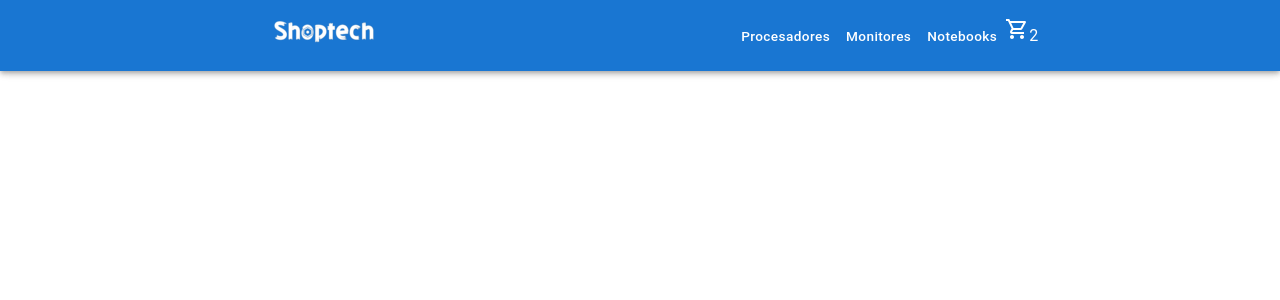
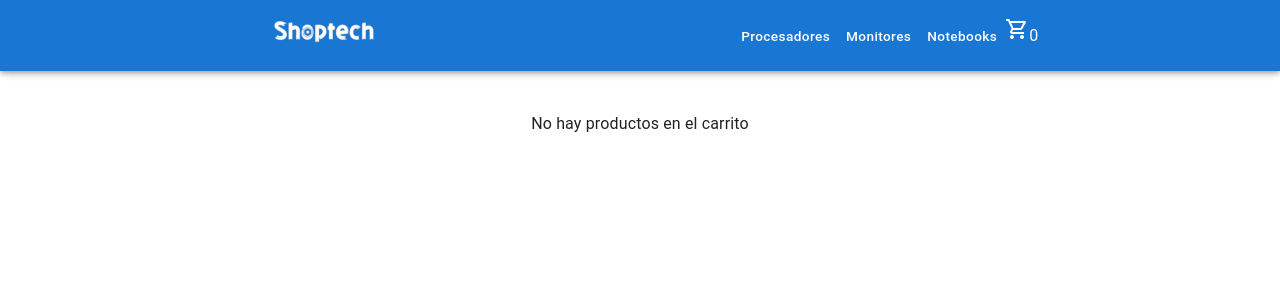
Before and after one commit to EnzoPego/Entrega-Final-Coderhouse-ReactJS, a React (Create React App) app: page /Cart in a window 1280 px wide. Shown: the top 300 px of the page. Built offline with nearby package versions, Linux system fonts and the light colour scheme.

Commit message:
se agrega funcionalidad al carrito

```diff
--- a/src/App.js
+++ b/src/App.js
@@ -1,11 +1,13 @@
 import Navbar from './components/NavBar/NavBar';
 import './App.css'
-
+import { CartProvider } from './components/context/CartContext';
 
 // Pages
-import Inicio from './components/pages/Inicio';
+import Home from './components/pages/Home';
 import ProductDetail from './components/pages/ProductDetali/ProductDetail';
 import ProductCategory from './components/pages/ProductCategory';
+import Cart from './components/pages/Cart';
+
 
 import { BrowserRouter as Router, Routes, Route } from 'react-router-dom';
 
@@ -14,16 +16,19 @@ const App = () => {
 
     return (
         <Router>
+            <CartProvider>
                 <div className="App">
 
                     <Navbar />
 
                     <Routes>
-                    <Route path='/' element={<Inicio />} />
+                        <Route path='/' element={<Home />} />
                         <Route path='/ProductCategory/:category' element={<ProductCategory />} />
                         <Route path='/ProductDetail/:id' element={<ProductDetail />} />
+                        <Route path='/Cart' element={<Cart />} />
                     </Routes>
                 </div>
+            </CartProvider>
         </Router>
     );
 };
--- a/src/components/Details.js
+++ b/src/components/Details.js
@@ -1,34 +1,71 @@
 import * as React from 'react';
-import { Typography,useTheme,useMediaQuery } from '@mui/material';
+import { Typography, useTheme, useMediaQuery,Snackbar} from '@mui/material';
+import MuiAlert from '@mui/material/Alert';
+import { CartContext } from './context/CartContext';
+import { useContext } from 'react';
+
 
 const Details = ({ data }) => {
   const theme = useTheme();
   const isSmallScreen = useMediaQuery(theme.breakpoints.down('md'));
+  const { addToCart } = useContext(CartContext);
+  const [open, setOpen] = React.useState(false);
+
+  const handleAddToCart = () => {
+    addToCart(data);
+   // console.log('Producto agregado al carrito:', data);
+    setOpen(true);
+  };
+
+  const handleClose = (event, reason) => {
+    if (reason === 'clickaway') {
+      return;
+    }
+    setOpen(false);
+  };
 
   return (
-    <div style={{
-      display: 'flex',
-      flexDirection: isSmallScreen ? 'column' : 'row',
-      maxWidth: 900,
-      marginTop: '90px',
-    }}>
-      <img src={data.img} alt="imagen producto" style={{ width: '45%', display: 'block', margin: isSmallScreen ? 'auto' : 'initial' }} />
-      <div style={{ flex: 1, padding: '5px', display: 'flex', flexDirection: 'column' }}>
-        <Typography gutterBottom variant="h5" component="div" sx={{ fontWeight: 'bold', fontSize: '1.5rem' }}>
+    <div style={{ display: 'flex', flexDirection: isSmallScreen ? 'column' : 'row', maxWidth: 900, marginTop: '90px' }}>
+      <img src={data.img} alt="imagen producto" style={{ width: '45%', display: 'block', margin: isSmallScreen ? 'auto' : 'initial', }} />
+      <div style={{ flex: 1, padding: '5px', display: 'flex', flexDirection: 'column', }}
+      >
+        <Typography
+          gutterBottom
+          variant="h5"
+          component="div"
+          sx={{ fontWeight: 'bold', fontSize: '1.5rem' }}
+        >
           {data.product}
         </Typography>
         <Typography variant="h5" sx={{ color: '#FF8C00' }}>
           US$ {data.price}
         </Typography>
-        <Typography variant="body1" sx={{ fontSize: '0.8rem', marginTop: '8px' }}>
+        <Typography
+          variant="body1"
+          sx={{ fontSize: '0.8rem', marginTop: '8px' }}
+        >
           {data.description}
         </Typography>
-        <div style={{ display: 'flex', justifyContent: 'center', marginTop: '16px' }}>
-          <button style={{ backgroundColor: '#1976d2', color: 'white', padding: '16px 20px', margin: '8px 0', border: 'none', cursor: 'pointer', width: '70%' }}>COMPRAR</button>
+        <div
+          style={{
+            display: 'flex',
+            justifyContent: 'center',
+            marginTop: '16px',
+          }}
+        >
+          <button onClick={handleAddToCart} style={{backgroundColor: '#1976d2',color: 'white', padding: '16px 20px',margin: '8px 0', border: 'none', cursor: 'pointer',width: '70%',}} >
+            Añadir al Carrito
+          </button>
         </div>
+        <Snackbar open={open} autoHideDuration={1500} onClose={handleClose} anchorOrigin={{ vertical:'top', horizontal:'right' }}>
+          <MuiAlert elevation={6} variant="filled" onClose={handleClose} severity="success">
+            Producto agregado al carrito!
+          </MuiAlert>
+        </Snackbar>
       </div>
     </div>
+
   );
-}
+};
 
 export default Details;
--- a/src/components/NavBar/NavBar.js
+++ b/src/components/NavBar/NavBar.js
@@ -2,9 +2,9 @@ import * as React from 'react';
 import logoNavBar from './logoNavBar.png'
 import Cart from '@mui/icons-material/LocalGroceryStoreOutlined';
 import MenuIcon from '@mui/icons-material/Menu';
-import {AppBar,Toolbar,Typography, Button,IconButton,List,Divider,Box,Drawer,CssBaseline} from '@mui/material';
+import { AppBar, Toolbar, Typography, Button, IconButton, List, Divider, Box, Drawer, CssBaseline } from '@mui/material';
 import { Link } from 'react-router-dom';
-
+import { CartContext } from '../context/CartContext';
 
 const drawerWidth = 240;
 const navItems = [
@@ -17,10 +17,26 @@ const DrawerAppBar = (props) => {
 
   const { window } = props;
   const [mobileOpen, setMobileOpen] = React.useState(false);
-
+  const { cartItems } = React.useContext(CartContext);
   const handleDrawerToggle = () => {
     setMobileOpen((prevState) => !prevState);
   };
+
+  const uniqueCartItems = cartItems.reduce((acc, item) => {
+    const existingItem = acc.find(
+      (cartItem) => cartItem.product === item.product
+    );
+    if (existingItem) {
+      existingItem.quantity += 1;
+    } else {
+      acc.push({ ...item, quantity: 1 });
+    }
+    return acc;
+  }, []);
+
+  const totalQuantity = uniqueCartItems.reduce((acc, item) => {
+    return acc + item.quantity;
+  }, 0);
 
   const drawer = (
     <Box onClick={handleDrawerToggle} sx={{ textAlign: 'center' }}>
@@ -31,14 +47,16 @@ const DrawerAppBar = (props) => {
       <Box>
         {navItems.map((item) => (
           <List key={item.name}>
-            <Button component={Link} to={item.path} sx={{ color: '#fff',fontSize: '0.85rem',textTransform: 'none'}}>
+            <Button component={Link} to={item.path} sx={{ color: '#fff', fontSize: '0.85rem', textTransform: 'none' }}>
               {item.name}
             </Button>
           </List>
         ))}
       </Box>
-      <Cart />
-      <span>2</span>
+      <Link to='/Cart' style={{ textDecoration: 'none',color: 'white' }}>
+        <Cart />
+        <span>{totalQuantity}</span>
+      </Link>
     </Box>
   );
 
@@ -65,12 +83,14 @@ const DrawerAppBar = (props) => {
           </Typography>
           <Box sx={{ display: { xs: 'none', sm: 'block' }, justifyContent: 'space-between' }}>
             {navItems.map((item) => (
-              <Button key={item.name} component={Link} to={item.path} sx={{ color: '#fff',fontSize: '0.85rem', textTransform: 'none' }}>
+              <Button key={item.name} component={Link} to={item.path} sx={{ color: '#fff', fontSize: '0.85rem', textTransform: 'none' }}>
                 {item.name}
               </Button>
             ))}
-            <Cart />
-            <span>2</span>
+            <Link to='/Cart' style={{ textDecoration: 'none',color: 'white' }}>
+              <Cart />
+              <span>{totalQuantity}</span>
+            </Link>
             <Box sx={{ display: 'flex', alignItems: 'center' }}>
             </Box>
           </Box>
--- /dev/null
+++ b/src/components/context/CartContext.js
@@ -0,0 +1,21 @@
+import React, { createContext, useState } from "react";
+
+export const CartContext = createContext();
+
+export const CartProvider = ({ children }) => {
+  const [cartItems, setCartItems] = useState([]);
+
+  const addToCart = (item) => {
+    setCartItems([...cartItems, item]);
+  };
+
+  const removeFromCart = (item) => {
+    setCartItems(cartItems.filter((cartItem) => cartItem.id !== item.id));
+  };
+
+  return (
+    <CartContext.Provider value={{ cartItems, addToCart, removeFromCart }}>
+      {children}
+    </CartContext.Provider>
+  );
+};
--- /dev/null
+++ b/src/components/pages/Cart.js
@@ -0,0 +1,73 @@
+import React, { useContext } from 'react';
+import { CartContext } from '../context/CartContext';
+import { List, ListItem, ListItemText, ListItemAvatar, Avatar, Typography, IconButton, } from '@mui/material';
+import DeleteIcon from '@mui/icons-material/Delete';
+
+const Cart = () => {
+  const { cartItems, removeFromCart } = useContext(CartContext);
+  const uniqueCartItems = cartItems.reduce((acc, item) => {
+    const existingItem = acc.find(
+      (cartItem) => cartItem.product === item.product
+    );
+    if (existingItem) {
+      existingItem.quantity += 1;
+    } else {
+      acc.push({ ...item, quantity: 1 });
+    }
+    return acc;
+  }, []);
+
+  const totalPrice = uniqueCartItems.reduce((acc, item) => {
+    return acc + item.price * item.quantity;
+  }, 0);
+
+  const handleRemoveFromCart = (item) => {
+    removeFromCart(item);
+  };
+
+  return (
+    <div style={{ display: 'flex', justifyContent: 'center' }}>
+      <div>
+        {uniqueCartItems.length > 0 ? (
+          <List>
+            {uniqueCartItems.map((item, index) => (
+              <ListItem key={index}>
+                <ListItemAvatar>
+                  <Avatar
+                    variant="square"
+                    src={item.img}
+                    alt={item.product}
+                    sx={{ width: 145, height: 145 }}
+                  />
+                </ListItemAvatar>
+                <ListItemText
+                  primaryTypographyProps={{ variant: 'h5', fontWeight: 'bold' }}
+                  primary={item.product}
+                  secondary={
+                    <Typography component="span" variant="body2" sx={{ fontWeight: 'bold' }}>
+                      Precio unitario: <span style={{ fontWeight: 'bold'}}>US$ {item.price}</span> | Cantidad: {item.quantity}
+                    </Typography>
+                  }
+                  sx={{ marginLeft: '30px' }}
+                />
+
+                <IconButton onClick={() => handleRemoveFromCart(item)} sx={{ color: 'red' }}>
+                  <DeleteIcon />
+                </IconButton>
+              </ListItem>
+            ))}
+          </List>
+        ) : (
+          <Typography variant="body1">No hay productos en el carrito</Typography>
+        )}
+        {uniqueCartItems.length > 0 ? (
+          <Typography variant="h5" sx={{ fontWeight: 'bold', marginTop:'60px' }}>
+            Total a pagar es de: US$ {totalPrice.toFixed(2)}
+          </Typography>
+        ) : null}
+      </div>
+    </div>
+  );
+};
+
+export default Cart;
--- a/src/components/pages/Inicio.js
+++ b/src/components/pages/Home.js
@@ -1,10 +1,9 @@
 import React from 'react'
-
 import Header from "../Header/Header";
 import CardList from '../CardList/CardList';
 
 
-const Inicio = () => {
+const Home = () => {
 
     return (
         <div className="App">
@@ -14,4 +13,4 @@ const Inicio = () => {
     )
 }
 
-export default Inicio
+export default Home
--- a/src/firebase/firebaseConfig.js
+++ b/src/firebase/firebaseConfig.js
@@ -15,5 +15,4 @@ const firebaseConfig = {
 
 // Initialize Firebase
 const app = initializeApp(firebaseConfig);
-
 export const db = getFirestore(app)
```
Also changed, not shown: src/components/CardList/CardList.js (+15 -21 lines). Lines whose indentation alone changed are shown as unchanged.
